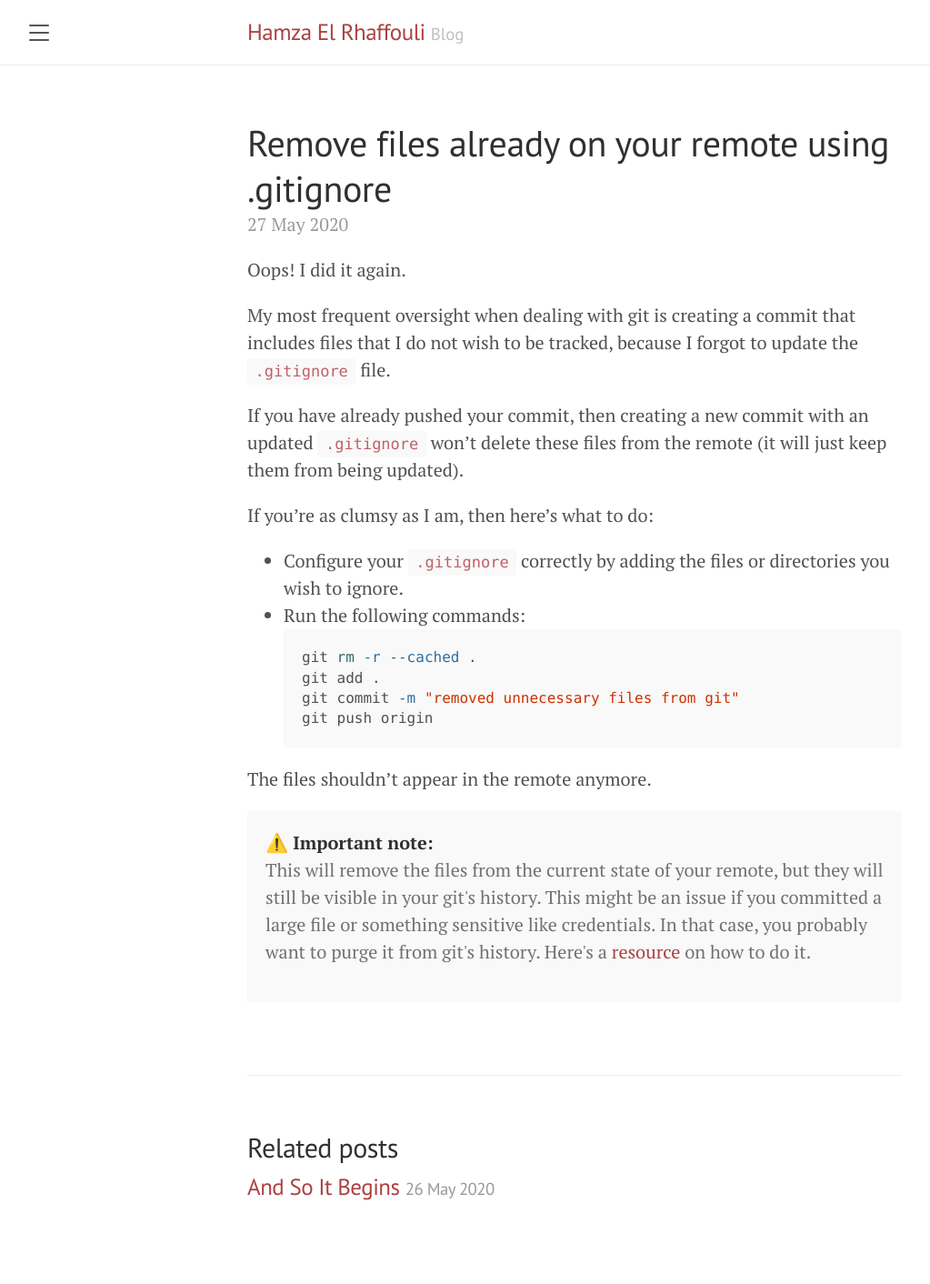
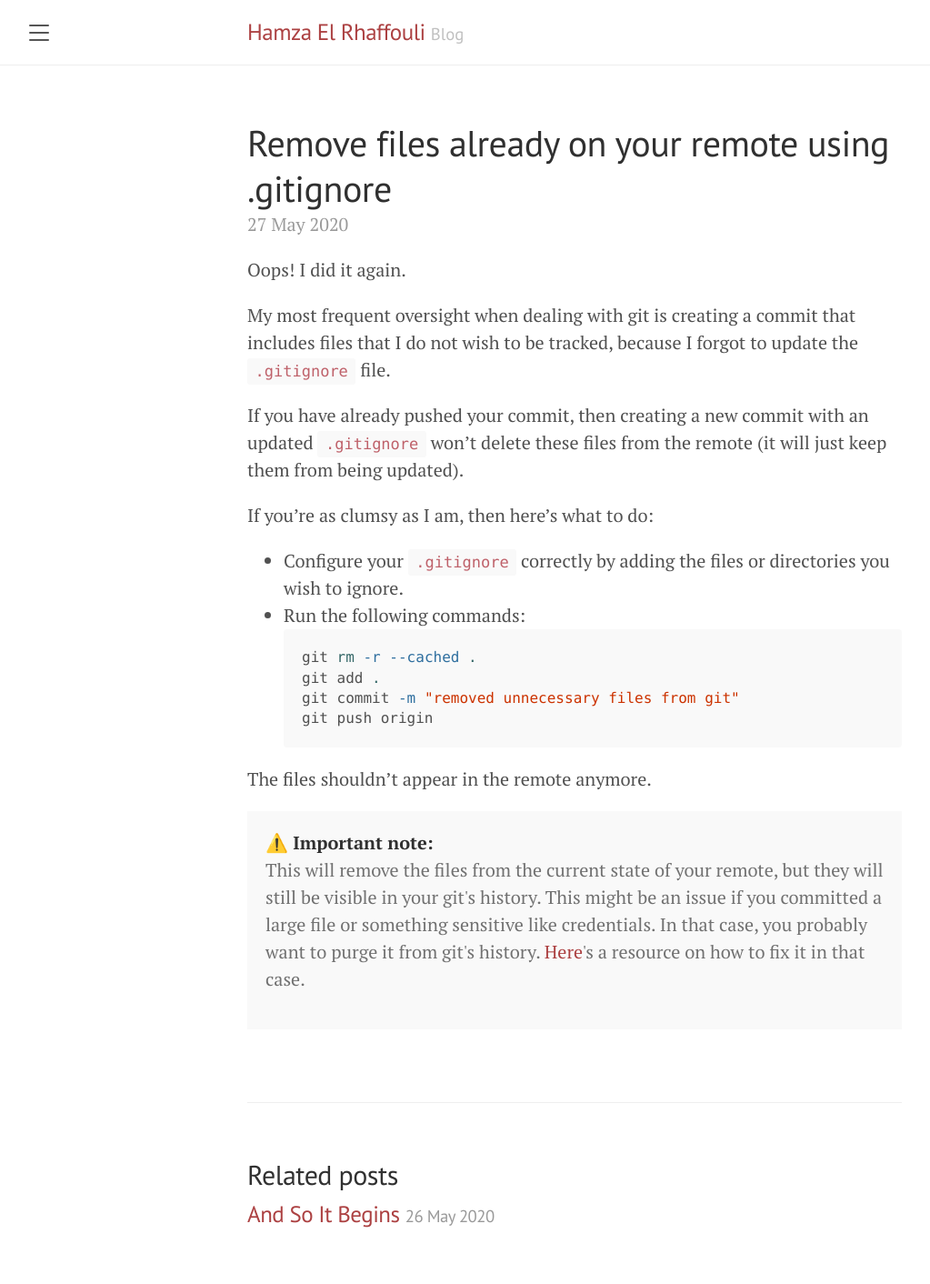
Before and after one commit to elrhaff/elrhaff.github.io, a Jekyll site: the page built from _posts/2020-05-27-remove-files-from-remote-git.md, in a window 1280 px wide. Shown: the whole page at 91% size, without its empty margins (8-1031 px from the left). Built offline with Jekyll 4.4.1, drawn with Linux system fonts in a browser that asks for light colours; comment, search, counter and statistics services are not loaded; before the commit the page ends 1382 px from its top, so only the background shows below that.

Commit message:
re wordding

```diff
--- a/_posts/2020-05-27-remove-files-from-remote-git.md
+++ b/_posts/2020-05-27-remove-files-from-remote-git.md
@@ -26,6 +26,6 @@
 <div class="message">
     <strong>⚠️ Important note:</strong>
 
-    <p>This will remove the files from the current state of your remote, but they will still be visible in your git's history. This might be an issue if you committed a large file or something sensitive like credentials. In that case, you probably want to purge it from git's history. Here's a <a href="https://help.github.com/en/github/authenticating-to-github/removing-sensitive-data-from-a-repository">resource</a> on how to do it.
+    <p>This will remove the files from the current state of your remote, but they will still be visible in your git's history. This might be an issue if you committed a large file or something sensitive like credentials. In that case, you probably want to purge it from git's history. <a href="https://help.github.com/en/github/authenticating-to-github/removing-sensitive-data-from-a-repository">Here</a>'s a resource on how to fix it in that case.
     </p>
 </div>
```
